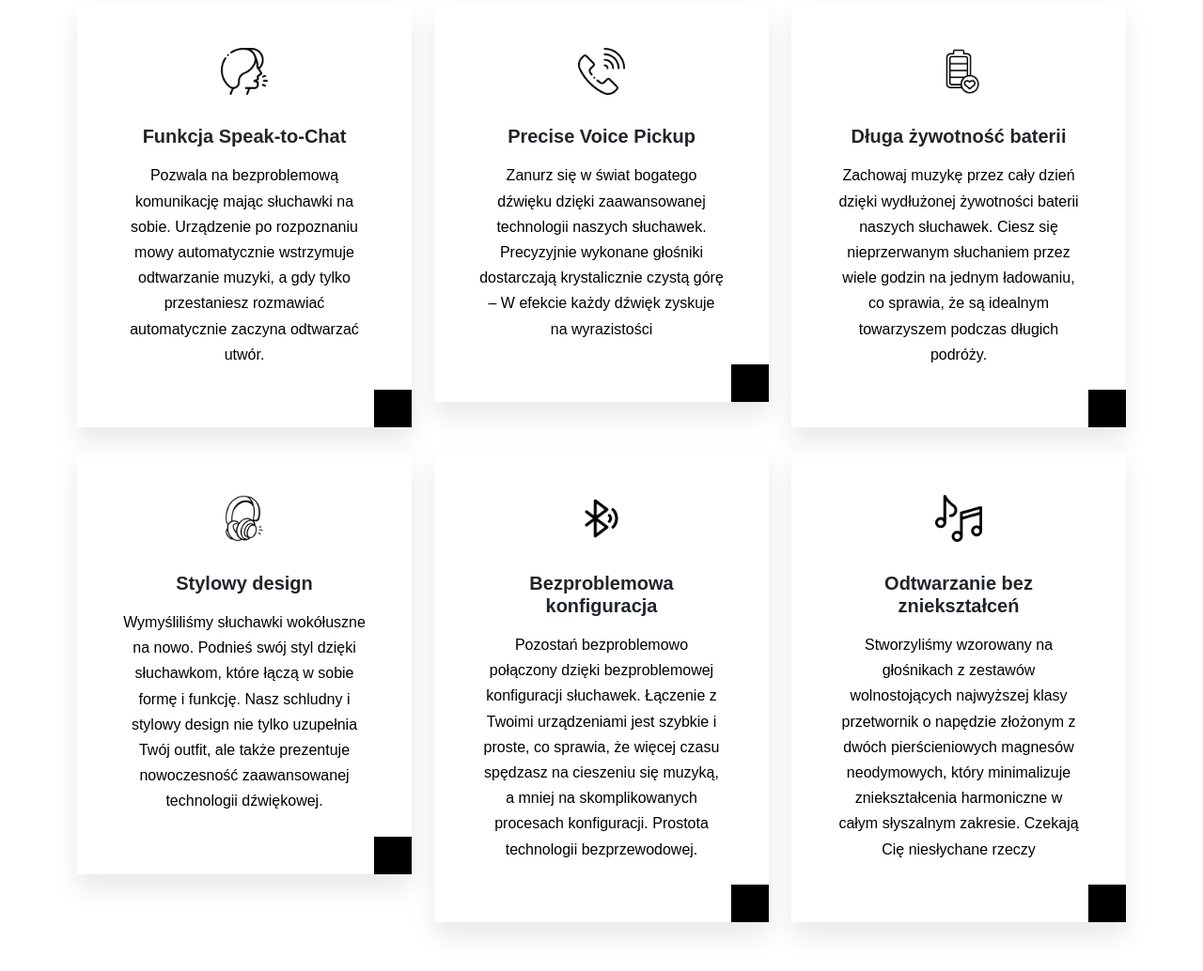
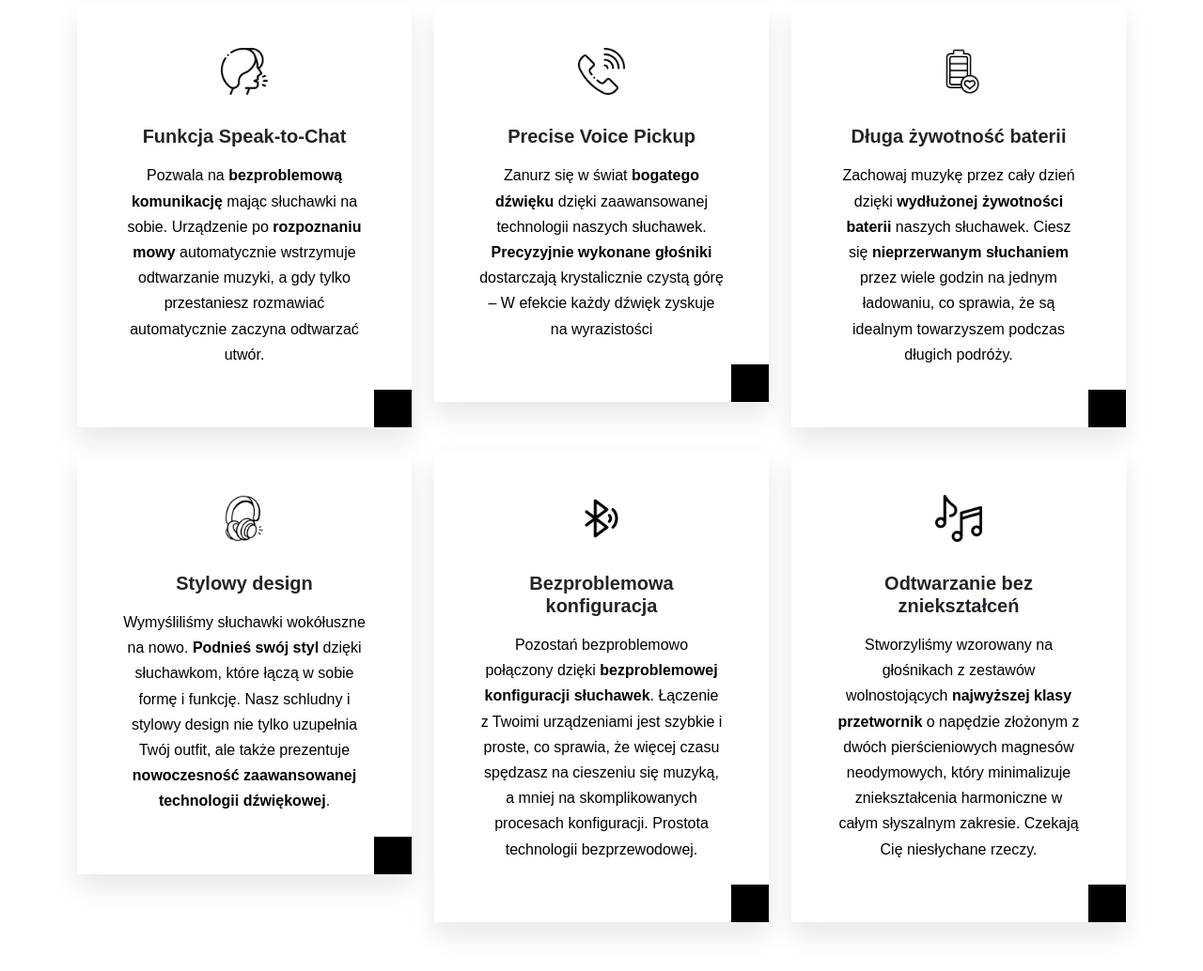
Before and after one commit to rfiolka/product-page, a plain HTML site: page index.html in a window 1280 px wide. Shown: the part 2430-3464 px from the top of the page at 94% size. Drawn offline with nearby package versions, Linux system fonts and the light colour scheme.

Commit message:
drobne poprawki

```diff
--- a/index.html
+++ b/index.html
@@ -87,7 +87,7 @@
               <div data-aos="fade-down" data-aos-delay="150" class="col-lg-5">
                   <h1>Oryginalna kompozycja</h1>
                   <p class="mt-3 mb-4">
-                    <b>Koharu</b> dostarczają niezrównanych wrażeń akustycznych, łącząc dźwięk hi‑fi z najlepszą w branży aktywną redukcją hałasu.
+                    <b>Koharu</b> dostarczają niezrównanych wrażeń akustycznych, łącząc dźwięk hi‑fi z najlepszą w branży <b>aktywną redukcją hałasu</b>.
                     Wszystkie elementy specjalnie zaprojektowanego przetwornika pracują na brzmienie o minimalnym poziomie zniekształceń w całym słyszalnym zakresie.
                     W efekcie każdy dźwięk – od głębokich basów przez precyzyjne tony średnie aż po krystalicznie czystą górę – zyskuje na wyrazistości.
                   </p>
@@ -97,16 +97,16 @@
                           <h5>Idealne dopasowanie</h5>
                           <p>Wymyśliliśmy słuchawki wokółuszne na nowo.
                             Od poduszek po sklepienie, wszystkie elementy Koharu zaprojektowano tak,
-                            by słuchawki idealnie dopasowywały się do różnych kształtów głowy,
-                            tworząc doskonale izolowaną przestrzeń wypełnioną niesamowitym dźwiękiem</p>
+                            by słuchawki <b>idealnie dopasowywały</b> się do różnych kształtów głowy,
+                            tworząc doskonale izolowaną przestrzeń wypełnioną <b>niesamowitym dźwiękiem</b></p>
                       </div>
                   </div>
                   <div class="d-flex mb-3">
                       <div>
                           <h5>Adaptacyjna korekcja (EQ)</h5>
-                          <p>Precyzyjnie dostraja dźwięk do Twojej indywidualnej akustycznej przestrzeni, którą tworzą poduszki słuchawek.
+                          <p><b>Precyzyjnie dostraja dźwięk</b> do Twojej indywidualnej akustycznej przestrzeni, którą tworzą poduszki słuchawek.
                             Mikrofony skierowane do wewnątrz mierzą to, co słyszysz, i regulują częstotliwości tak,
-                            by każda nuta była wiernie odwzorowana, a muzyka miała spójne i bogate brzmienie.</p>
+                            by każda nuta była wiernie odwzorowana, a muzyka miała <b>spójne i bogate brzmienie</b>.</p>
                       </div>
                   </div>
                   </div>
@@ -133,8 +133,8 @@
                         <img src="./assets/images/voice.webp" alt="icon with a person speaking">
                     </div>
                     <h5 class="mt-4 mb-3">Funkcja <b>Speak-to-Chat</b></h5>
-                    <p>Pozwala na bezproblemową komunikację mając słuchawki na sobie.
-                      Urządzenie po rozpoznaniu mowy automatycznie wstrzymuje odtwarzanie muzyki,
+                    <p>Pozwala na <b>bezproblemową komunikację</b> mając słuchawki na sobie.
+                      Urządzenie po <b>rozpoznaniu mowy</b> automatycznie wstrzymuje odtwarzanie muzyki,
                       a gdy tylko przestaniesz rozmawiać automatycznie zaczyna odtwarzać utwór.</p>
                 </div>
             </div>
@@ -144,8 +144,9 @@
                       <img src="./assets/images/phone.webp" alt="phone icon">
                     </div>
                     <h5 class="mt-4 mb-3">Precise Voice Pickup</h5>
-                    <p>Zanurz się w świat bogatego dźwięku dzięki zaawansowanej technologii naszych słuchawek.
-                      Precyzyjnie wykonane głośniki dostarczają krystalicznie czystą górę – W efekcie każdy dźwięk zyskuje na wyrazistości </p>
+                    <p>Zanurz się w świat <b>bogatego dźwięku</b> dzięki zaawansowanej technologii naszych słuchawek.
+                      <b>Precyzyjnie wykonane głośniki</b> dostarczają krystalicznie czystą górę – W efekcie każdy dźwięk zyskuje na wyrazistości
+                     </p>
                 </div>
             </div>
             <div class="col-lg-4 col-sm-6" data-aos="fade-down" data-aos-delay="350">
@@ -154,7 +155,7 @@
                       <img src="./assets/images/battery-status.webp" alt="long lasting battery icon">
                     </div>
                     <h5 class="mt-4 mb-3">Długa żywotność baterii</h5>
-                    <p>Zachowaj muzykę przez cały dzień dzięki wydłużonej żywotności baterii naszych słuchawek. Ciesz się nieprzerwanym słuchaniem przez wiele godzin na jednym ładowaniu, co sprawia, że są idealnym towarzyszem podczas długich podróży. </p>
+                    <p>Zachowaj muzykę przez cały dzień dzięki <b>wydłużonej żywotności baterii</b> naszych słuchawek. Ciesz się <b>nieprzerwanym słuchaniem</b> przez wiele godzin na jednym ładowaniu, co sprawia, że są idealnym towarzyszem podczas długich podróży. </p>
                 </div>
             </div>
             <div class="col-lg-4 col-sm-6" data-aos="fade-down" data-aos-delay="450">
@@ -163,7 +164,7 @@
                       <img src="./assets/images/headphone.webp" alt="stylish headphones icon">
                     </div>
                     <h5 class="mt-4 mb-3">Stylowy design</h5>
-                    <p>Wymyśliliśmy słuchawki wokółuszne na nowo. Podnieś swój styl dzięki słuchawkom, które łączą w sobie formę i funkcję. Nasz schludny i stylowy design nie tylko uzupełnia Twój outfit, ale także prezentuje nowoczesność zaawansowanej technologii dźwiękowej.
+                    <p>Wymyśliliśmy słuchawki wokółuszne na nowo. <b>Podnieś swój styl</b> dzięki słuchawkom, które łączą w sobie formę i funkcję. Nasz schludny i stylowy design nie tylko uzupełnia Twój outfit, ale także prezentuje <b>nowoczesność zaawansowanej technologii dźwiękowej</b>.
                       </p>
                 </div>
             </div>
@@ -173,7 +174,7 @@
                       <img src="./assets/images/bluetooth.webp" alt="bluetooth icon">
                     </div>
                     <h5 class="mt-4 mb-3">Bezproblemowa konfiguracja</h5>
-                    <p>Pozostań bezproblemowo połączony dzięki bezproblemowej konfiguracji słuchawek. Łączenie z Twoimi urządzeniami jest szybkie i proste, co sprawia, że więcej czasu spędzasz na cieszeniu się muzyką, a mniej na skomplikowanych procesach konfiguracji. Prostota technologii bezprzewodowej.</p>
+                    <p>Pozostań bezproblemowo połączony dzięki <b>bezproblemowej konfiguracji słuchawek</b>. Łączenie z Twoimi urządzeniami jest szybkie i proste, co sprawia, że więcej czasu spędzasz na cieszeniu się muzyką, a mniej na skomplikowanych procesach konfiguracji. Prostota technologii bezprzewodowej.</p>
                 </div>
             </div>
             <div class="col-lg-4 col-sm-6" data-aos="fade-down" data-aos-delay="650">
@@ -182,7 +183,7 @@
                       <img src="./assets/images/music-note.webp" alt="music notes icon">
                     </div>
                     <h5 class="mt-4 mb-3">Odtwarzanie bez zniekształceń</h5>
-                    <p>Stworzyliśmy wzorowany na głośnikach z zestawów wolnostojących najwyższej klasy przetwornik o napędzie złożonym z dwóch pierścieniowych magnesów neodymowych, który minimalizuje zniekształcenia harmoniczne w całym słyszalnym zakresie. Czekają Cię niesłychane rzeczy</p>
+                    <p>Stworzyliśmy wzorowany na głośnikach z zestawów wolnostojących <b>najwyższej klasy przetwornik</b> o napędzie złożonym z dwóch pierścieniowych magnesów neodymowych, który minimalizuje zniekształcenia harmoniczne w całym słyszalnym zakresie. Czekają Cię niesłychane rzeczy.</p>
                 </div>
             </div>
         </div>
```
